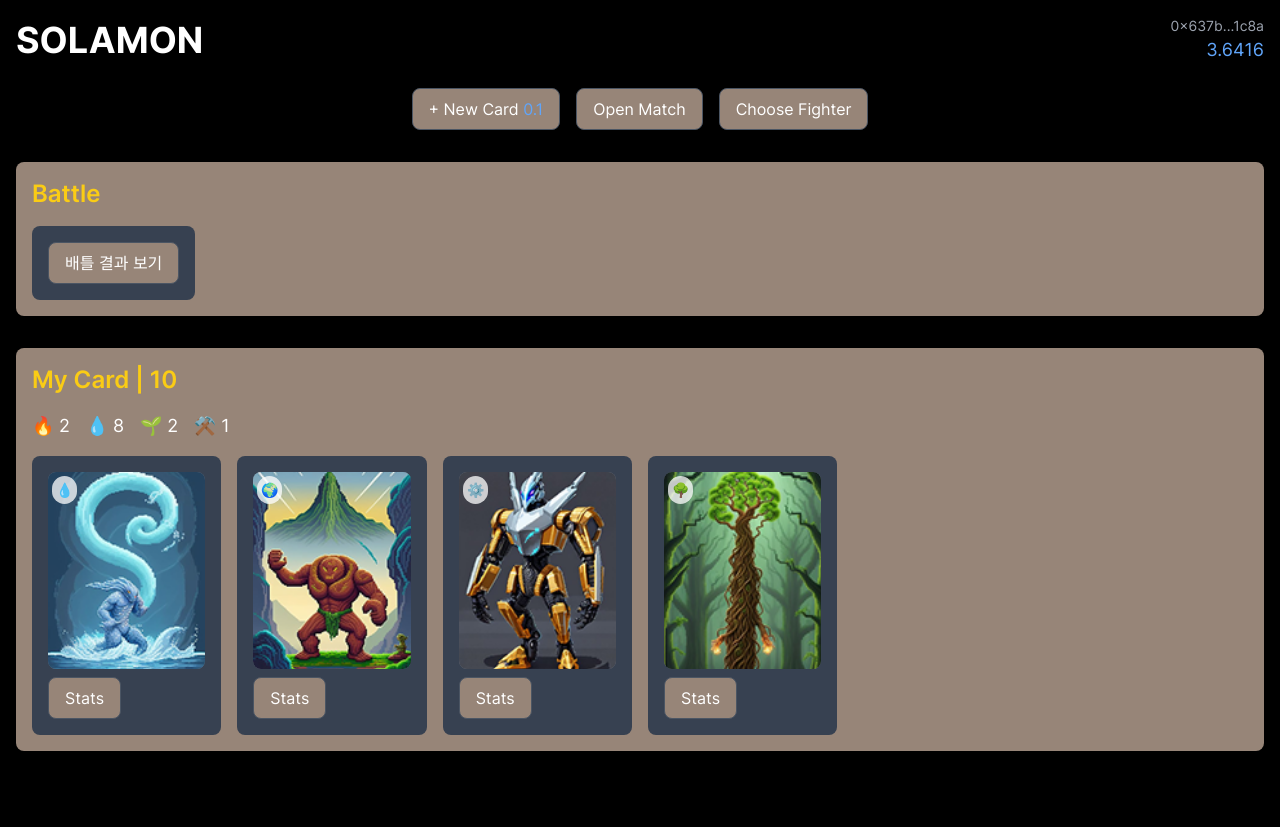
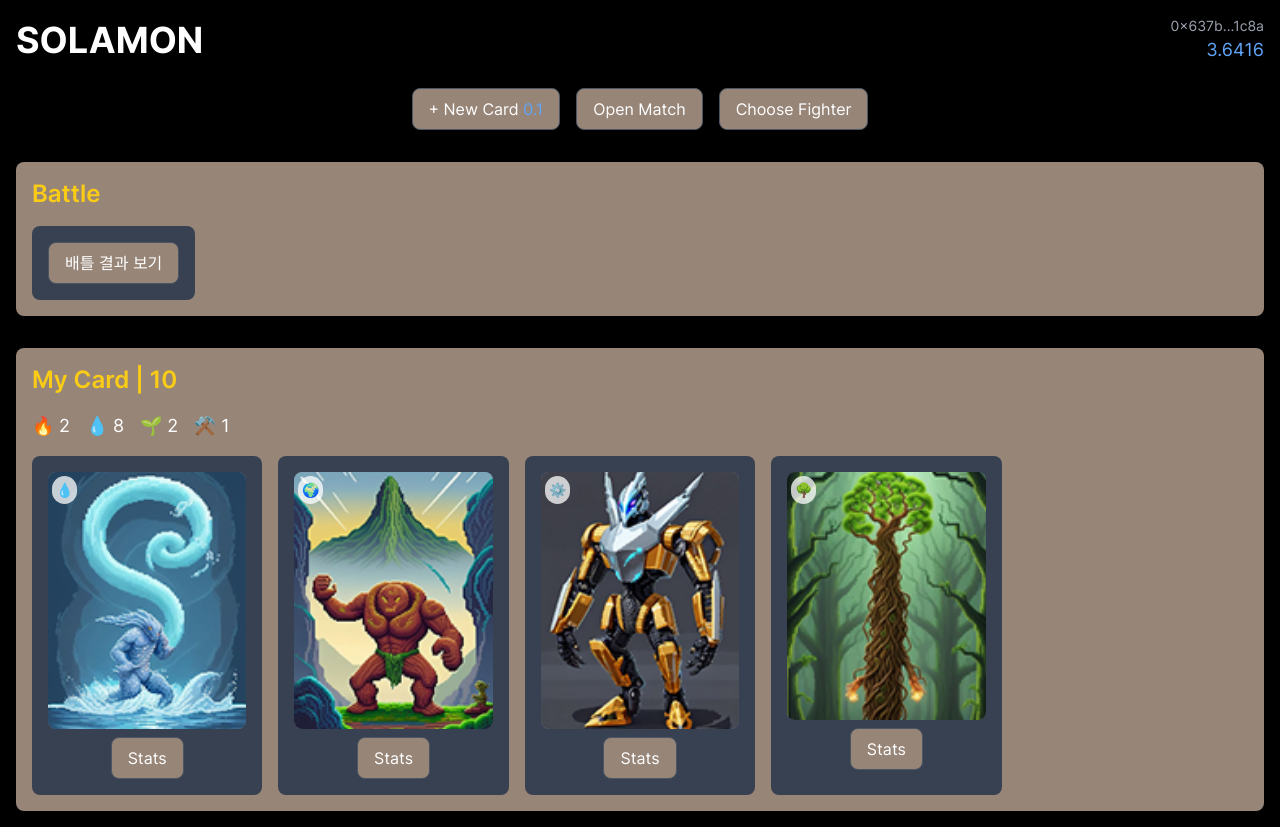
Before and after one commit to team-solamon/solamon, a Next.js app in the folder frontend/: page /home in a window 1280 px wide. Before the commit the page ends 800 px from the top, so only its background shows below. Built offline with nearby package versions, Linux system fonts and the light colour scheme.

Commit message:
feat: adjust card list layout

```diff
--- a/frontend/src/app/home/page.tsx
+++ b/frontend/src/app/home/page.tsx
@@ -86,10 +86,13 @@ const HomePage = () => {
             <span>🌱 2</span>
             <span>⚒️ 1</span>
           </div>
-          <div className='card-list grid grid-cols-2 sm:grid-cols-3 md:grid-cols-4 lg:grid-cols-5 xl:grid-cols-6 2xl:grid-cols-8 gap-4'>
+          <div className='card-list grid grid-cols-1 sm:grid-cols-2 md:grid-cols-3 lg:grid-cols-4 xl:grid-cols-5 2xl:grid-cols-6 gap-4'>
             {myCards.map((card, index) => (
-              <div key={index} className='card bg-gray-700 p-4 rounded-lg'>
-                <CardImage card={card} />
+              <div
+                key={index}
+                className='card bg-gray-700 p-4 rounded-lg flex flex-col items-center'
+              >
+                <CardImage card={card} className='mx-auto' />
                 <Button onClick={() => openModal('cardDetails', card)}>
                   Stats
                 </Button>
```
